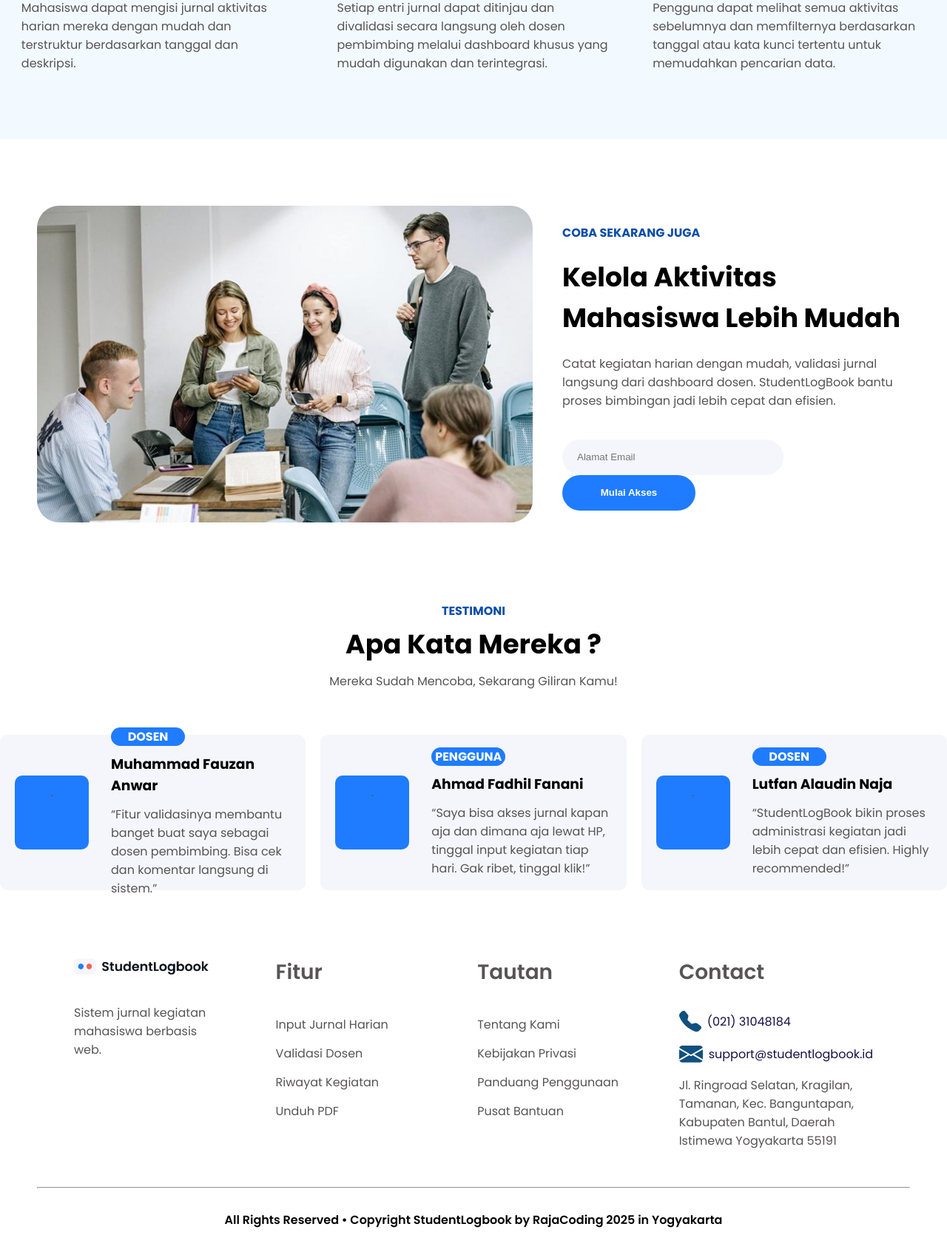
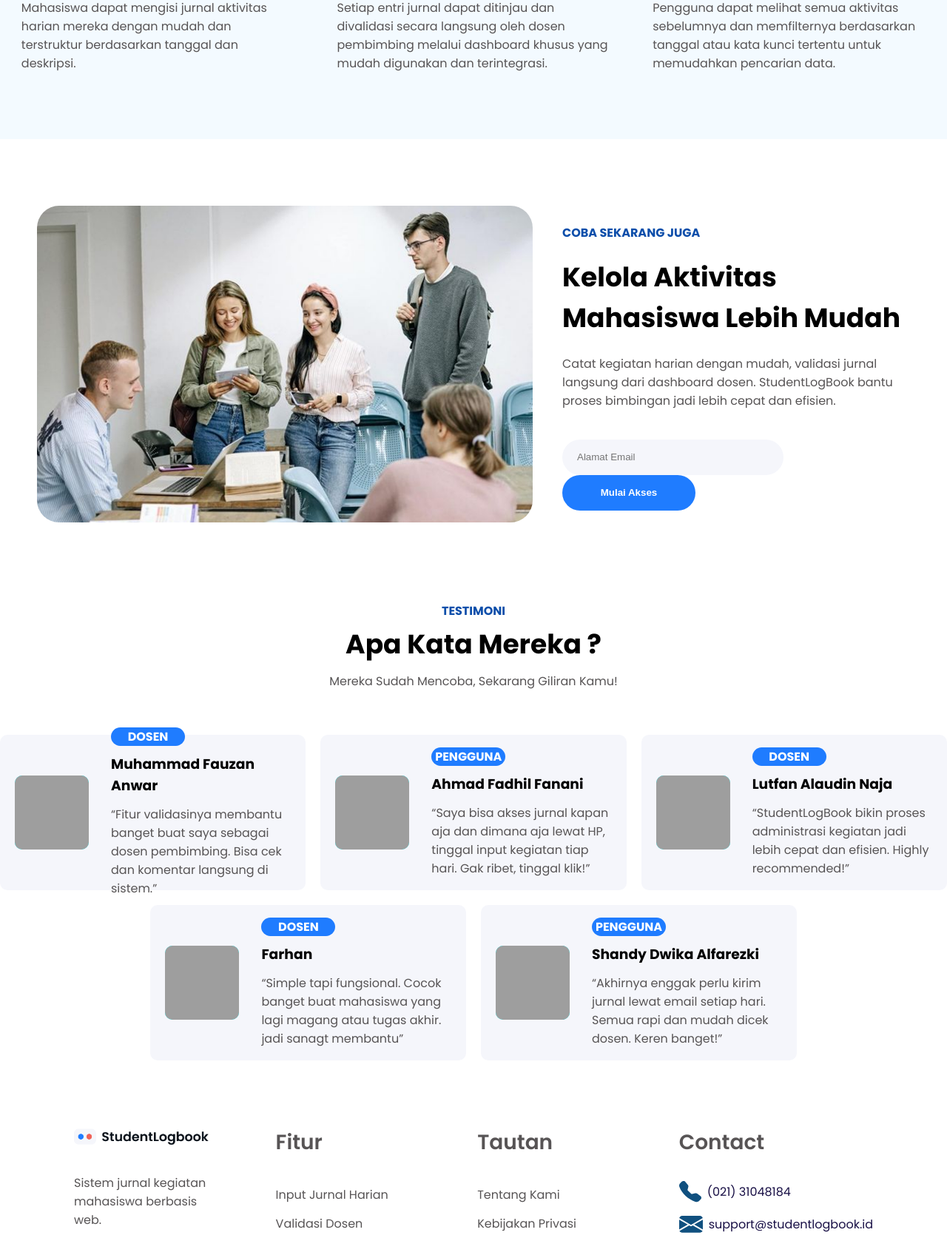
Before and after one commit to FauzanRown/RajaCoding, a PHP site: page / in a window 1280 px wide. Shown: the part 1127-2800 px from the top of the page at 74% size. Run offline with PHP 8.4, Linux system fonts and the light colour scheme; grey boxes are pictures that could not be loaded.

Commit message:
Testimoni Final

```diff
--- a/assets/css/style.css
+++ b/assets/css/style.css
@@ -290,7 +290,16 @@ body {
 
 .testimoniContent {
   display: flex;
-  justify-content: space-between;
+  justify-content: space-around;
+  align-items: center;
+  gap: 20px;
+  margin-top: 20px;
+}
+
+.testimoniContent2 {
+  display: flex;
+  justify-content: center;
+  align-items: center;
   gap: 20px;
   margin-top: 20px;
 }
@@ -328,8 +337,17 @@ body {
   height: 100px;
   border-radius: 10px;
   margin-right: 20px;
-  background-color: #1f7cff;
+  background-color: aqua;
   flex-shrink: 0; /* Tambahan penting */
+}
+
+.fotoTestimoni img {
+  width: 100px;
+  height: 100px;
+  border-radius: 10px;
+  background-size: cover;
+  background-position: center;
+  background-repeat: no-repeat;
 }
 /* INI AKHIR BAGIAN TESTIMONI */
 
--- a/index.html
+++ b/index.html
@@ -142,7 +142,10 @@
         <div class="testimoniContent">
           <div class="testimoniCard">
             <div class="fotoTestimoni">
-              <p>.</p>
+              <img
+                src="https://images.unsplash.com/photo-1500648767791-00dcc994a43e"
+                alt=""
+              />
             </div>
             <div class="testimoniPerson">
               <div class="badgeTestimoni">DOSEN</div>
@@ -156,7 +159,10 @@
 
           <div class="testimoniCard">
             <div class="fotoTestimoni">
-              <p>.</p>
+              <img
+                src="https://images.unsplash.com/photo-1507003211169-0a1dd7228f2d"
+                alt=""
+              />
             </div>
             <div class="testimoniPerson">
               <div class="badgeTestimoni">PENGGUNA</div>
@@ -170,7 +176,10 @@
 
           <div class="testimoniCard">
             <div class="fotoTestimoni">
-              <p>.</p>
+              <img
+                src="https://images.unsplash.com/photo-1531123897727-8f129e1688ce"
+                alt=""
+              />
             </div>
             <div class="testimoniPerson">
               <div class="badgeTestimoni">DOSEN</div>
@@ -178,6 +187,42 @@
               <p>
                 “StudentLogBook bikin proses administrasi kegiatan jadi lebih
                 cepat dan efisien. Highly recommended!”
+              </p>
+            </div>
+          </div>
+        </div>
+
+        <div class="testimoniContent2">
+          <div class="testimoniCard">
+            <div class="fotoTestimoni">
+              <img
+                src="https://images.unsplash.com/photo-1527980965255-d3b416303d12"
+                alt=""
+              />
+            </div>
+            <div class="testimoniPerson">
+              <div class="badgeTestimoni">DOSEN</div>
+              <h3>Farhan</h3>
+              <p>
+                “Simple tapi fungsional. Cocok banget buat mahasiswa yang lagi
+                magang atau tugas akhir. jadi sanagt membantu”
+              </p>
+            </div>
+          </div>
+
+          <div class="testimoniCard">
+            <div class="fotoTestimoni">
+              <img
+                src="https://images.unsplash.com/photo-1517841905240-472988babdf9"
+                alt=""
+              />
+            </div>
+            <div class="testimoniPerson">
+              <div class="badgeTestimoni">PENGGUNA</div>
+              <h3>Shandy Dwika Alfarezki</h3>
+              <p>
+                “Akhirnya enggak perlu kirim jurnal lewat email setiap hari.
+                Semua rapi dan mudah dicek dosen. Keren banget!”
               </p>
             </div>
           </div>
```
